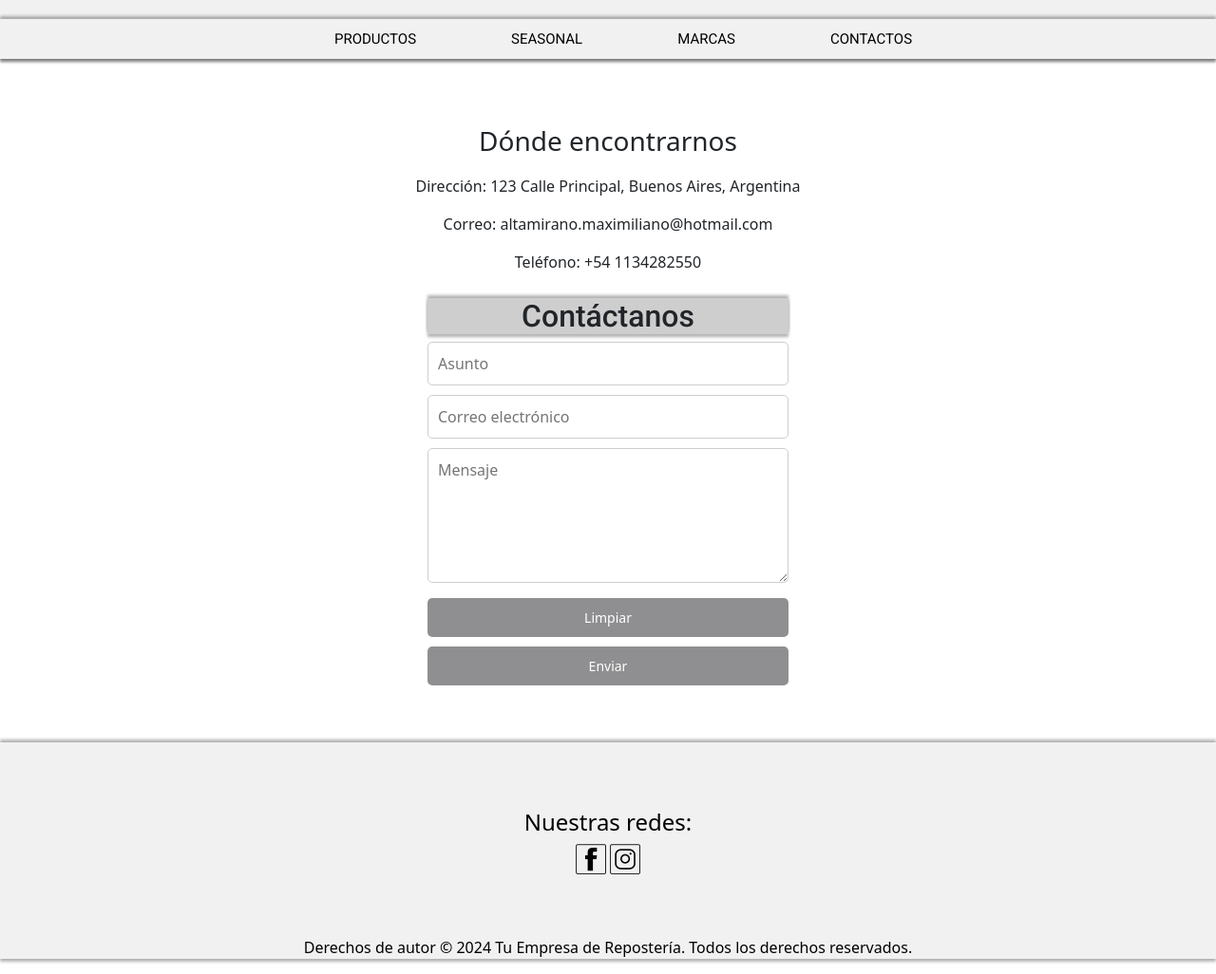
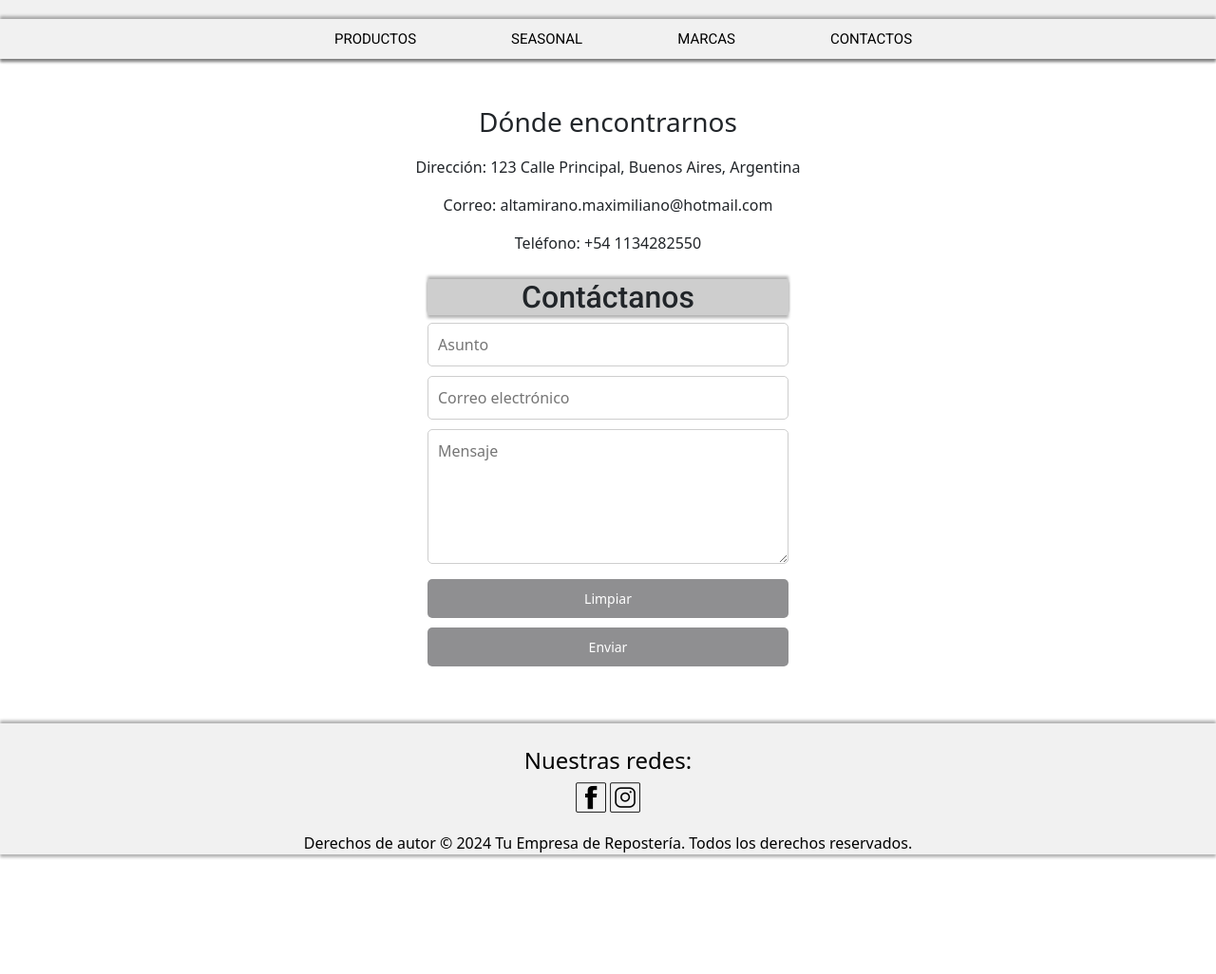
Before and after one commit to maltamirano22/preentrega3_altamirano, a website: page pages/contacto.html in a window 1280 px wide. Shown: the part 128-1154 px from the top of the page at 95% size. After the commit the page ends 1044 px from the top, so only its background shows below. Drawn offline with nearby package versions, Linux system fonts and the light colour scheme.

Commit message:
Cambios sass

```diff
--- a/scss/base/_typography.scss
+++ b/scss/base/_typography.scss
@@ -14,6 +14,3 @@ h2 {
     font-family: roboto;
     font-style: initial;
 }
-h3 {
-    padding-top: 20px;
-}
--- a/scss/layout/_footer.scss
+++ b/scss/layout/_footer.scss
@@ -18,12 +18,12 @@ footer{
 @media (min-width: 1024px) {
     .sec-footer{
         @include center;
-        padding: 80px;
+        padding: 15px;
     }
   }
   @media (min-width: 1280px) {
     .sec-footer{
         @include center;
-        padding: 65px;
+        padding: 20px;
     }
 }
--- a/scss/main.scss
+++ b/scss/main.scss
@@ -3,8 +3,8 @@
 @import "base/fonts";
 @import "base/typography";
 @import "base/mixin";
-@import "components/forms";
-@import "layout/layout";
+@import "layout/forms";
+@import "layout/grid";
 @import "layout/header";
 @import "layout/footer";
 @import "layout/body";
```
Also changed, not shown: assets/images/logo .svg (added), css/main.css, scss/layout/_forms.scss (renamed from scss/components/_forms.scss), scss/layout/_grid.scss (renamed from scss/layout/_layout.scss), 1 other file.
